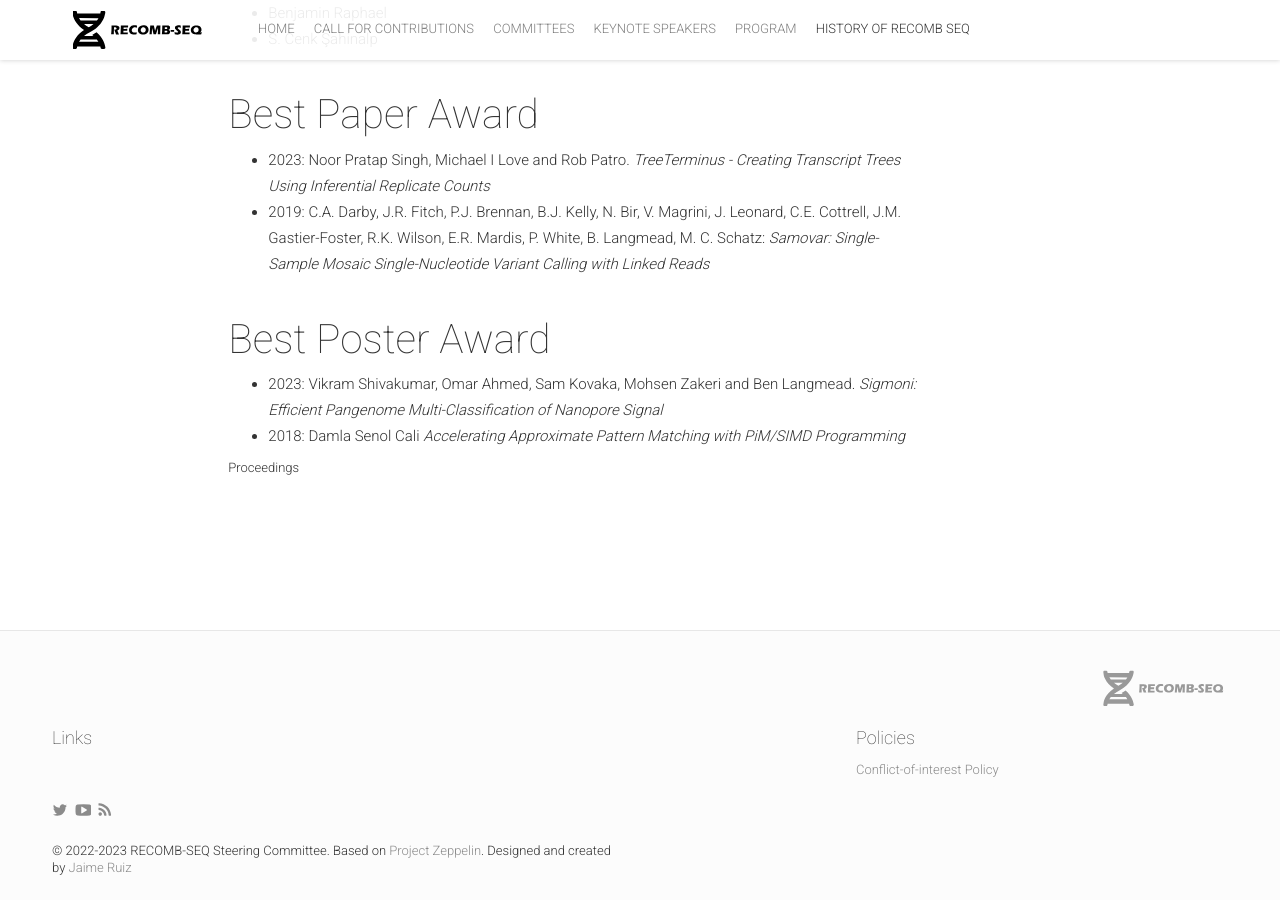
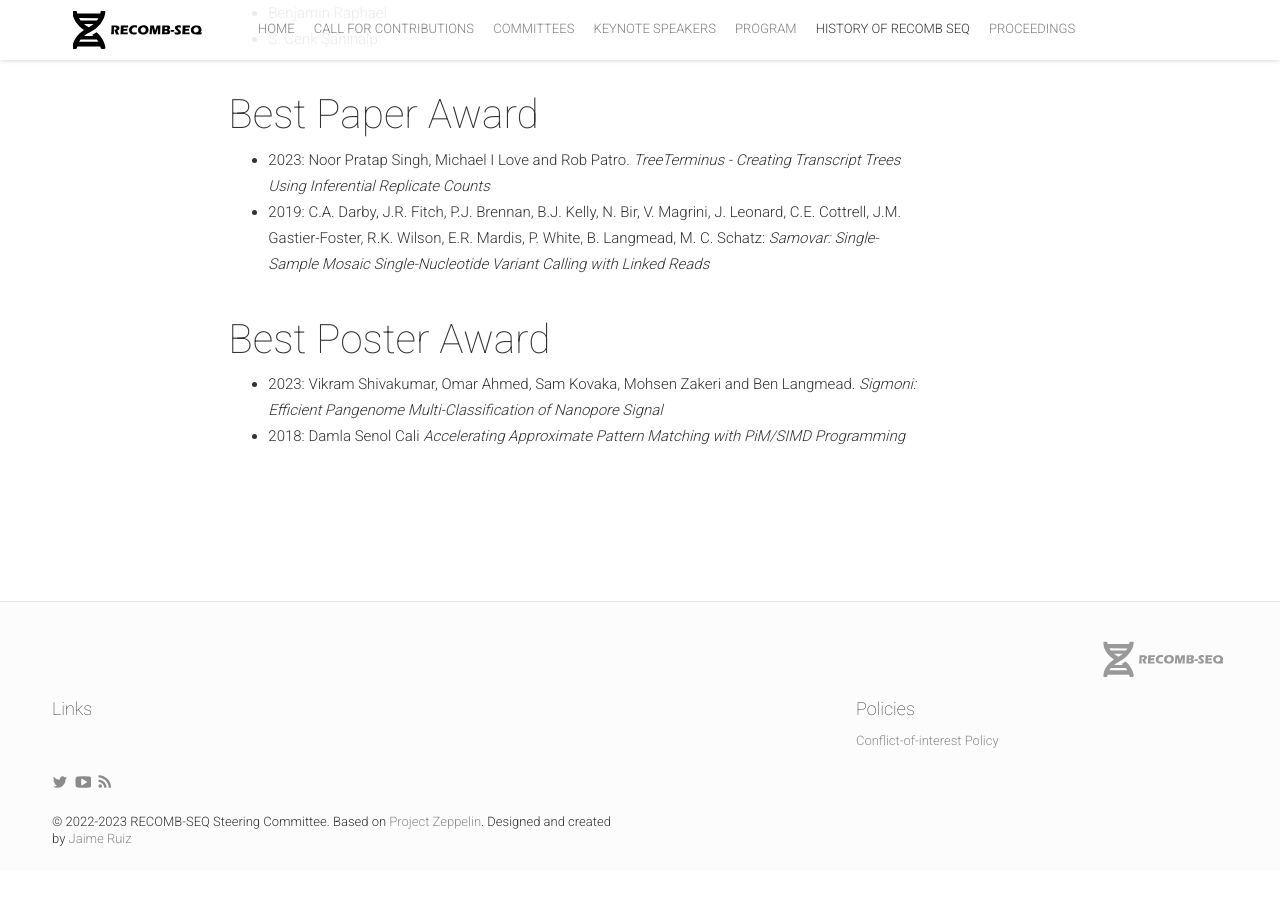
Before and after one commit to recomb-seq/recomb-seq.github.io, a Jekyll site: the page built from history.md, in a window 1280 px wide and 900 px high, scrolled down 2339 px. Built offline with Jekyll 4.4.1, drawn with Linux system fonts in a browser that asks for light colours; nearby versions of some CDN libraries; comment, search, counter and statistics services are not loaded; after the commit the page ends 3210 px from its top, so only the background shows below that.

Commit message:
2011 proceedings - move

```diff
--- a/_config.yml
+++ b/_config.yml
@@ -43,6 +43,7 @@
  - {permalink: "/speakers/", text: "Keynote Speakers"}
  - {permalink: "/program/", text: "Program"}
  - {permalink: "/history/", text: "History of RECOMB SEQ"}
+ - {permalink: "/proceedings/", text: "Proceedings"}
 bottomNavigationLinks:
 # - {link: "https://bit.ly/dfua-c4p", text: "Submit a paper"}
 rightNavigationButtons:
--- a/history.md
+++ b/history.md
@@ -81,15 +81,3 @@
   - 2018: Damla Senol Cali *Accelerating Approximate Pattern Matching with PiM/SIMD Programming*
 
 <img class="img-responsive feature-image" src="{{ site.baseurl }}/img/posts/cod.jpg" style="display:none">
-
-<details>
-
-<summary>Proceedings</summary>
-
-### 2011
-  - Inferring Viral Spectrum from 454 Pyrosequencing Reads. Irina Astrovskaya, Bassam Tork, Serghei Mangul, Kelly Westbrooks, Ion Mandoiu, Peter Balfe and Alex Zelikovsky. [BMC Bioinformatics 12 (Suppl 6), S1 (2011)](https://bmcbioinformatics.biomedcentral.com/articles/10.1186/1471-2105-12-S6-S1).
-  - Genotyping common and rare variation using overlapping pool sequencing. Dan He, Noah Zaitlen, Bogdan Pasaniuc, Eleazar Eskin and Eran Halperin. [BMC Bioinformatics 12 (Suppl 6), S2 (2011)](https://bmcbioinformatics.biomedcentral.com/articles/10.1186/1471-2105-12-S6-S2).
-  - Assembly of non-unique insertion content using next-generation sequencing. Nathaniel Parrish, Farhad Hormozdiari and Eleazar Eskin. [BMC Bioinformatics 12 (Suppl 6), S3 (2011)](https://bmcbioinformatics.biomedcentral.com/articles/10.1186/1471-2105-12-S6-S3).
-  - A Hidden Markov Model for Copy Number Variant Prediction from Whole Genome Resequencing Data. Yufeng Shen, Yiwei Gu and Itsik Pe'Er. [BMC Bioinformatics 12 (Suppl 6), S4 (2011)](https://bmcbioinformatics.biomedcentral.com/articles/10.1186/1471-2105-12-S6-S4).
-
-</details>
```
